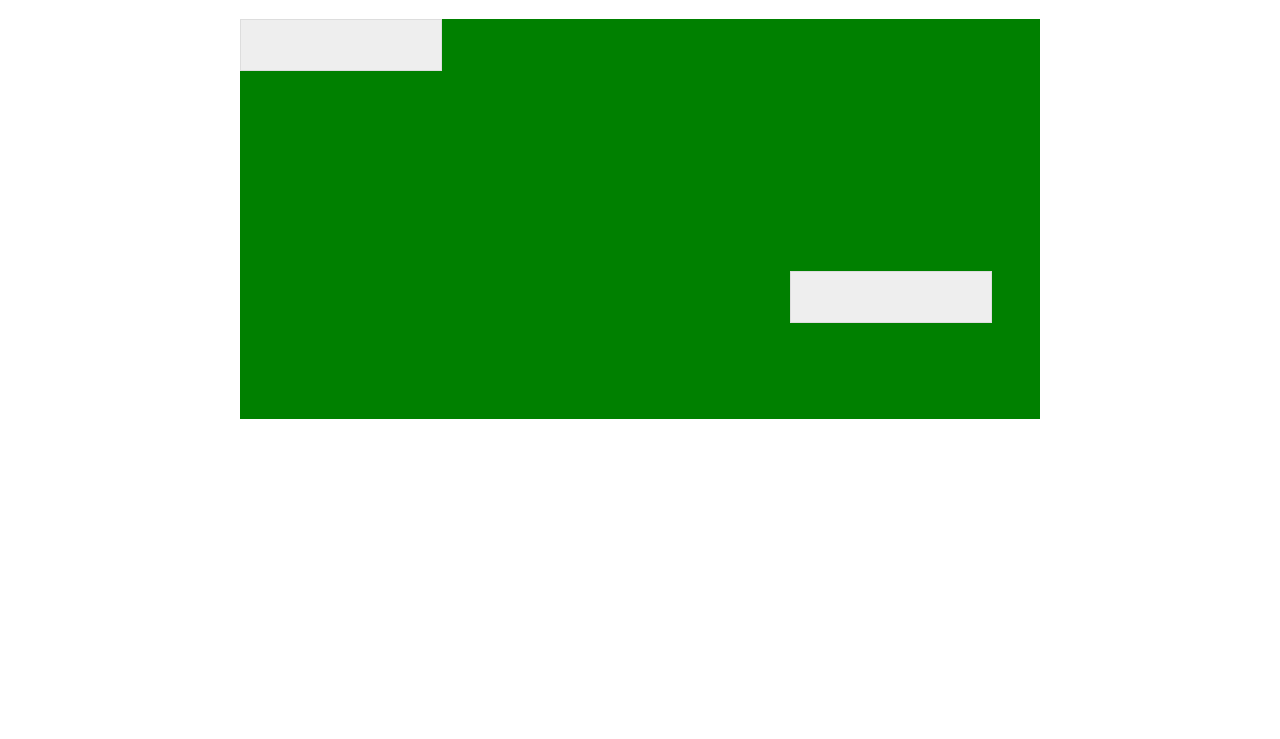
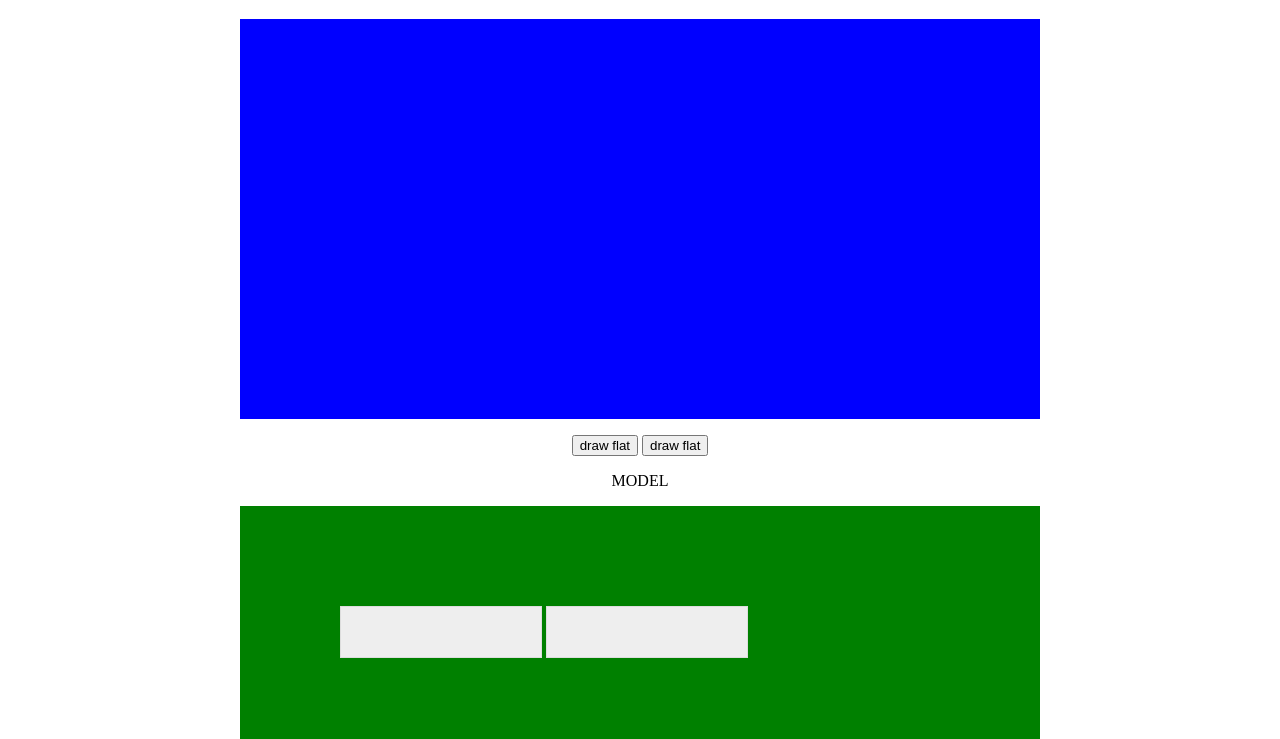
Before and after one commit to ToniNichev/projects-night-walker-v2, a website: page node-app/public/leg/index.html in a window 1280 px wide. Shown: the part 61-800 px from the top of the page. Drawn offline with Linux system fonts and the light colour scheme.

Commit message:
#added drawing

```diff
--- /dev/null
+++ b/node-app/public/leg/draw.js
@@ -0,0 +1,33 @@
+function DrawCanvas() {
+
+    function returnContext() {
+        const canvas = document.getElementById("drawCanvas");
+        const ctx = canvas.getContext("2d");
+        return ctx;
+    }
+
+
+    function drawLeg(x, y) {
+        var ctx = returnContext();
+        ctx.beginPath();
+        ctx.moveTo(50, 50);
+        ctx.lineTo(50 + x, 50 + y);
+        ctx.strokeStyle = "red";
+        ctx.lineWidth = 10;
+        ctx.stroke();
+        ctx.closePath();
+    }
+
+    function clear() {
+        const ctx = returnContext();
+        //ctx.fillStyle = '#0000ff';
+        ctx.fillStyle = '#0000fA';
+        //ctx.fillRect(0, 0, 300, 300);
+        ctx.clearRect(0, 0, 250, 250);
+    }
+
+    return {
+        clear: clear,
+        drawLeg: drawLeg,
+    }
+}
--- a/node-app/public/leg/index.html
+++ b/node-app/public/leg/index.html
@@ -6,61 +6,25 @@
   <meta name="viewport" content="width=device-width, initial-scale=1.0">
   <title>The night walker v2</title>
   <link rel="stylesheet" href="styles.css">
-  <script src="./leg.js"></script>
 </head>
 
 <body>
   <h1>Test 123</h1>
+  <div id="drawCanvasWrapper">
+    <canvas id="drawCanvas"></canvas>
+  </div>
+  <p>
+    <button onclick="DrawCanvasHelper(50,0)">draw flat</button>
+    <button onclick="DrawCanvasHelper(0,0)">draw flat</button>
+  </p>
+  <p>MODEL</p>
   <div id="mainScreen">
-    <div class="legContainer legOne" data-id='1'></div>
-    <div class="legContainer legTwo" data-id='2'></div>
+    <div class="legContainer legOne" data-id='1'>
+      <div class="legContainer legTwo" data-id='2'></div>
+    </div>
+    <script src="./leg.js"></script>
+    <script src="./draw.js"></script>
   </div>
-  <script>
-    const mainScreen = document.getElementById('mainScreen');
-    const containers = document.querySelectorAll('.legContainer');
-
-    var activeEditingContainer = null;
-    var start = [];
-    var angle = [];
-
-    var startX = [];
-    var startY = [];
-
-
-    containers.forEach((container) => {
-      container.addEventListener('mousedown', (e) => {
-        activeEditingContainer = e.target;
-        const id = activeEditingContainer.getAttribute('data-id');
-
-        startX[id] = e.clientX - activeEditingContainer.offsetLeft;
-        if(start[id] == 1)
-          return;
-        start[id] = 1;
-        startY[id] = e.clientY - activeEditingContainer.offsetTop;
-      });
-    });
-
-    document.addEventListener('mousemove', (e) => {
-      if (activeEditingContainer == null)
-        return;
-      const id = activeEditingContainer.getAttribute('data-id');
-      const xDiff = (e.clientX - activeEditingContainer.offsetLeft)// - startX[id];
-      const yDiff = (e.clientY - activeEditingContainer.offsetTop) - startY[id];
-
-
-
-      angle[id] = Math.atan2(yDiff, xDiff) * 180 / Math.PI;
-      console.log(yDiff, xDiff, angle[id].toFixed(1));
-      activeEditingContainer.style.transform = `rotate(${angle[id]}deg)`;
-      //console.log("angle: ", angle[id].toFixed(2));
-
-    });
-
-
-    document.addEventListener('mouseup', (e) => {
-      activeEditingContainer = null;
-    });
-  </script>
 </body>
 
 </html>
--- a/node-app/public/leg/leg.js
+++ b/node-app/public/leg/leg.js
@@ -1,3 +1,54 @@
-function leg(targetDiv) {
 
-}
+const mainScreen = document.getElementById('mainScreen');
+const containers = document.querySelectorAll('.legContainer');
+
+var activeEditingContainer = null;
+var start = [];
+var angle = [];
+
+var startX = [];
+var startY = [];
+
+
+containers.forEach((container) => {
+  container.addEventListener('mousedown', (e) => {
+    activeEditingContainer = e.target;
+    const id = activeEditingContainer.getAttribute('data-id');
+
+    /*
+    startX[id] = e.clientX - activeEditingContainer.offsetLeft;
+    if(start[id] == 1)
+      return;
+    start[id] = 1;
+    startY[id] = e.clientY - activeEditingContainer.offsetTop;
+    */
+  });
+});
+
+document.addEventListener('mousemove', (e) => {
+  if (activeEditingContainer == null)
+    return;
+  const id = activeEditingContainer.getAttribute('data-id');
+  const r = activeEditingContainer.getBoundingClientRect();
+  //console.log(r);
+
+  const xDiff = (e.clientX - r.x); // - startX[id];
+  const yDiff = (e.clientY - r.y); //    - startY[id];
+  console.log(xDiff, yDiff);
+
+
+  angle[id] = Math.atan2(yDiff, xDiff) * 180 / Math.PI;
+  //console.log(xDiff, yDiff, angle[id].toFixed(1));
+  activeEditingContainer.style.transform = `rotate(${angle[id]}deg)`;
+  // console.log("angle: ", angle[id].toFixed(2));
+
+  const dc = DrawCanvas();
+  dc.clear();
+  dc.drawLeg(xDiff, yDiff);
+
+});
+
+
+document.addEventListener('mouseup', (e) => {
+  activeEditingContainer = null;
+});
--- a/node-app/public/leg/styles.css
+++ b/node-app/public/leg/styles.css
@@ -1,11 +1,28 @@
 body {
 
 }
+p {
+    text-align: center;
+}
+
+#drawCanvasWrapper {
+    width:800px;
+    height: 400px;
+    margin: auto; width: 800px;
+    color: blue;
+}
+
+#drawCanvas {
+    width:800px;
+    height: 400px;
+    background: blue;
+}
+
 
 #mainScreen {
     height: 400px;
     background: green;
-    margin: auto; width: 800px
+    margin: auto; width: 800px;
 }
 
 
@@ -21,12 +38,12 @@ body {
 }
 
 .legOne {
-    top: 0px;
-    left: 0px;
+    top: 100px;
+    left: 100px;
     /* transform: rotate(60deg); */
 }
 
 .legTwo {
-    top: 200px;
-    left: 550px;
+    top: -1px;
+    left: 205px;
 }
```
